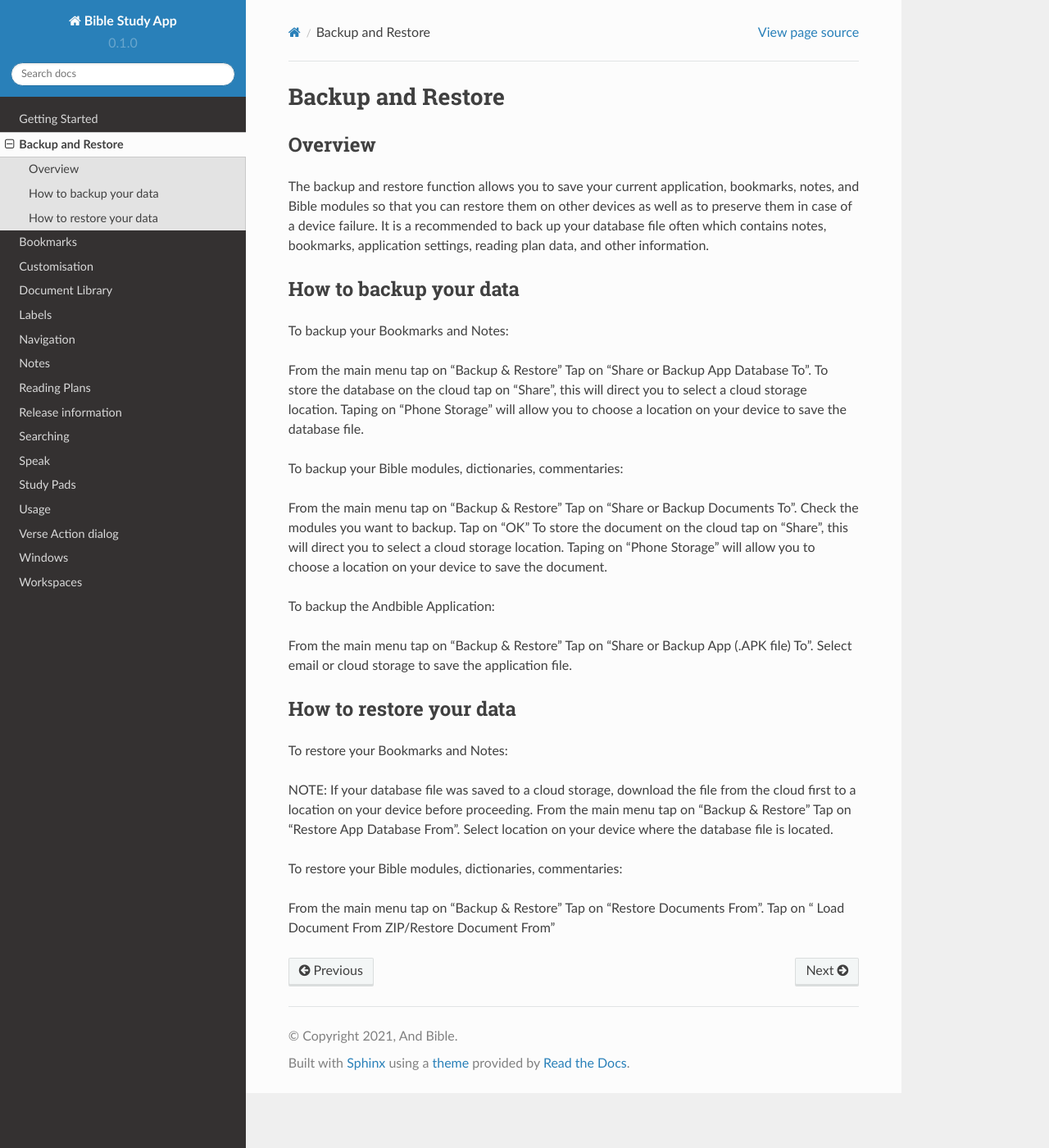
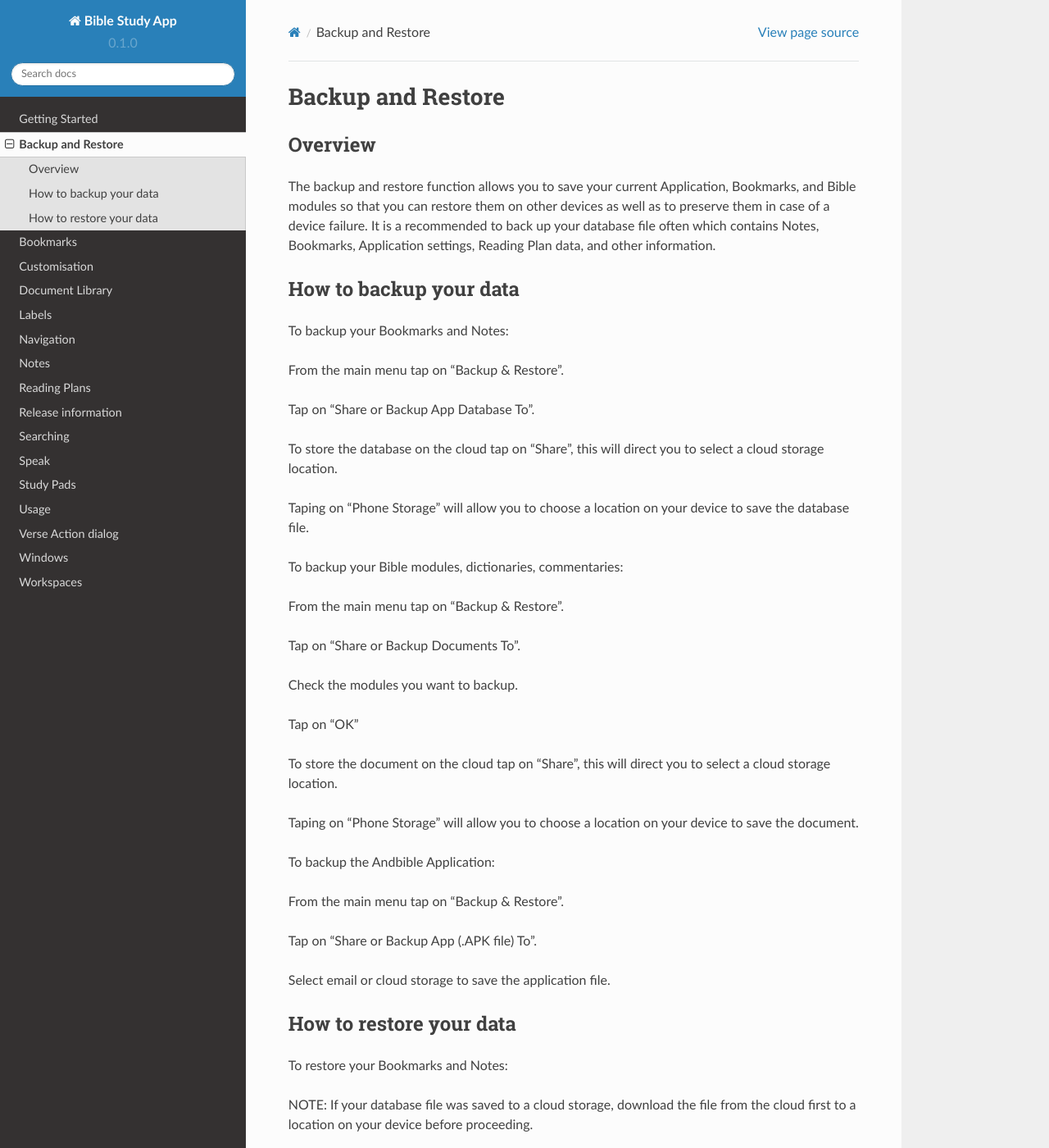
Before and after one commit to AndBible/docs, a Sphinx documentation site: the page built from docs/source/backup_restore.rst, in a window 1280 px wide and 1400 px high. Shown: the whole window at 82% size. Built offline with Sphinx 7.4.7 and the Read the Docs theme 2.0.0, drawn with Linux system fonts in a browser that asks for light colours; pages that are not in the unit, such as notebooks, are missing from menus; some of the changed text lies outside the part shown.

Commit message:
Update backup_restore.rst

```diff
--- a/docs/source/backup_restore.rst
+++ b/docs/source/backup_restore.rst
@@ -4,8 +4,8 @@ Backup and Restore
 Overview
 --------
 
-The backup and restore function allows you to save your current application, bookmarks, notes, and Bible modules so that you can restore them on other devices as well as to preserve them in case of a device failure.
-It is a recommended to back up your database file often which contains notes, bookmarks, application settings, reading plan data, and other information.
+The backup and restore function allows you to save your current Application, Bookmarks, and Bible modules so that you can restore them on other devices as well as to preserve them in case of a device failure.
+It is a recommended to back up your database file often which contains Notes, Bookmarks, Application settings, Reading Plan data, and other information.
 
 
 
@@ -14,26 +14,38 @@ How to backup your data
 
 To backup your Bookmarks and Notes:
 
-From the main menu tap on "Backup & Restore"
+From the main menu tap on "Backup & Restore".
+
 Tap on "Share or Backup App Database To".
+
 To store the database on the cloud tap on "Share", this will direct you to select a cloud storage location.
+
 Taping on "Phone Storage" will allow you to choose a location on your device to save the database file.
+
 
 
 To backup your Bible modules, dictionaries, commentaries:
 
-From the main menu tap on "Backup & Restore"
+From the main menu tap on "Backup & Restore".
+
 Tap on "Share or Backup Documents To".
+
 Check the modules you want to backup.
+
 Tap on "OK"
+
 To store the document on the cloud tap on "Share", this will direct you to select a cloud storage location.
+
 Taping on "Phone Storage" will allow you to choose a location on your device to save the document.
+
 
 
 To backup the Andbible Application:
 
-From the main menu tap on "Backup & Restore"
+From the main menu tap on "Backup & Restore".
+
 Tap on "Share or Backup App (.APK file) To".
+
 Select email or cloud storage to save the application file.
 
 
```
Also changed, not shown: other parts of docs/source/backup_restore.rst (+10 -3 lines).
